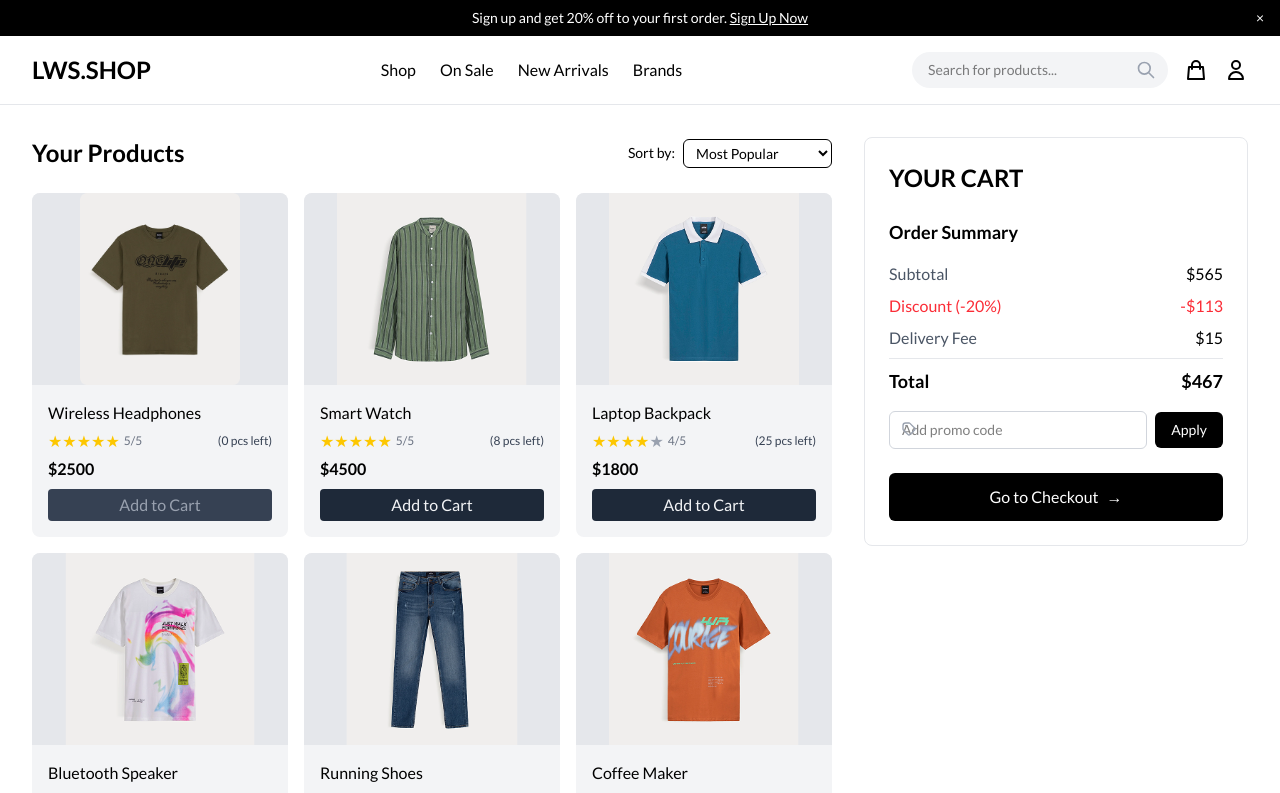
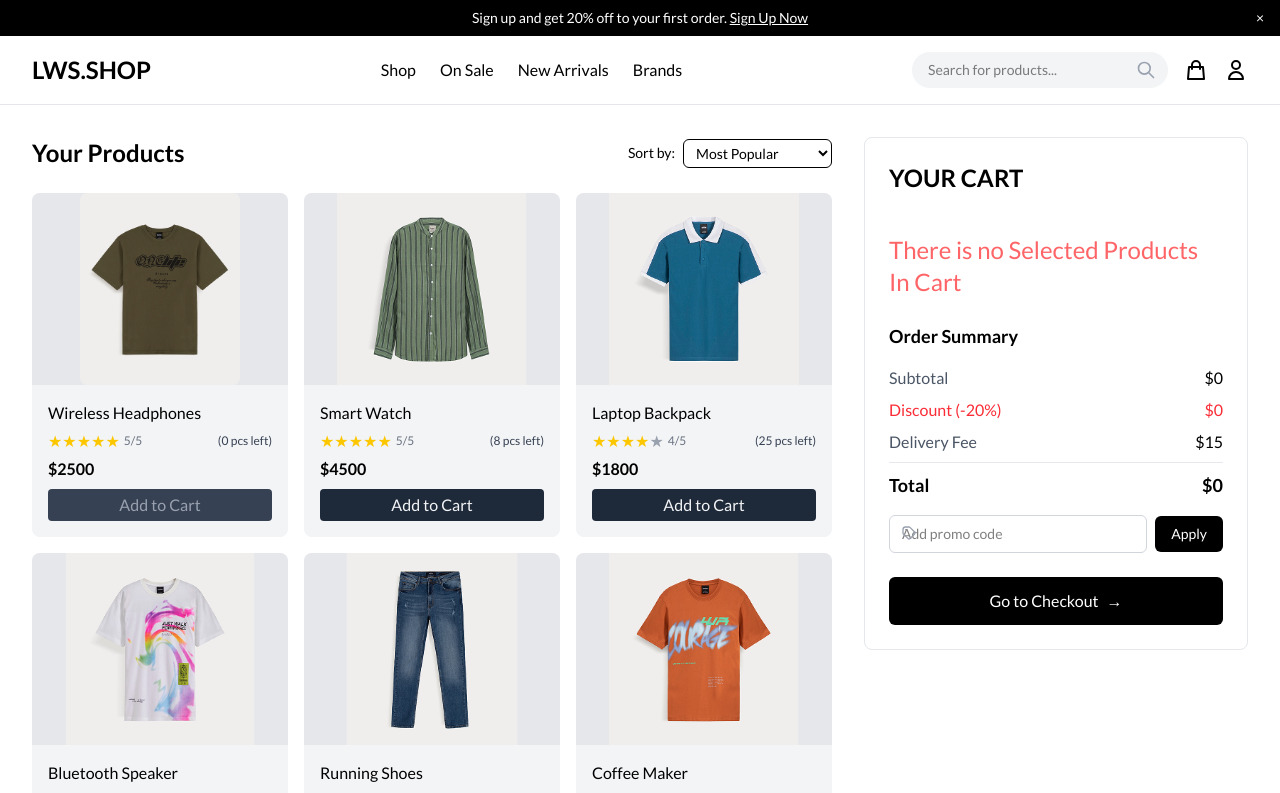
Before and after one commit to istiaq-tanim/NEW-SHOP, a React (Vite) app: page / in a window 1280 px wide. Shown: the top 793 px of the page. Built offline with nearby package versions, Linux system fonts and the light colour scheme.

Commit message:
cart function done

```diff
--- a/src/components/CartList.jsx
+++ b/src/components/CartList.jsx
@@ -5,9 +5,9 @@ function CartList() {
       const { state } = useCart()
       return (
             <>
-                  <h2 className="text-2xl font-bold mb-6">YOUR CART</h2>
+                  <h2 className="text-2xl font-bold mb-10">YOUR CART</h2>
                   {
-                        state?.carts?.map((cart) => <SingleCart key={cart.id} cart={cart}></SingleCart>)
+                        state.carts.length > 0 ? (state?.carts?.map((cart) => <SingleCart key={cart.id} cart={cart}></SingleCart>)) : <div className="text-2xl text-red-400 flex justify-center items-center">There is no Selected Products In Cart</div>
                   }
             </>
       )
--- a/src/components/OrderSummary.jsx
+++ b/src/components/OrderSummary.jsx
@@ -1,5 +1,7 @@
+import useTotal from "../hooks/useTotal"
 
 function OrderSummary() {
+      const { subTotal, discount, total } = useTotal()
       return (
             <div className="mt-6">
                   <h3 className="font-bold text-lg mb-4">Order Summary</h3>
@@ -7,11 +9,11 @@ function OrderSummary() {
                   <div className="space-y-2 mb-4">
                         <div className="flex justify-between">
                               <span className="text-gray-600">Subtotal</span>
-                              <span className="font-medium">$565</span>
+                              <span className="font-medium">${subTotal}</span>
                         </div>
                         <div className="flex justify-between text-red-500">
                               <span>Discount (-20%)</span>
-                              <span>-$113</span>
+                              <span>${discount ?? 0}</span>
                         </div>
                         <div className="flex justify-between">
                               <span className="text-gray-600">Delivery Fee</span>
@@ -19,7 +21,7 @@ function OrderSummary() {
                         </div>
                         <div className="flex justify-between font-bold text-lg pt-2 border-t border-gray-200">
                               <span>Total</span>
-                              <span>$467</span>
+                              <span>${total}</span>
                         </div>
                   </div>
 
--- a/src/components/SingleCart.jsx
+++ b/src/components/SingleCart.jsx
@@ -40,7 +40,7 @@ function SingleCart({ cart }) {
                         <p className="text-sm text-gray-500">Size: Large</p>
                         <p className="text-sm text-gray-500">Color: White</p>
                         <div className="flex justify-between items-center mt-2">
-                              <p className="font-bold">${cart.price}</p>
+                              <p className="font-bold">${cart.price * cart.quantity}</p>
                               <div className="flex items-center space-x-2">
                                     <button onClick={() => handleDecrease(cart.id)} className="w-6 h-6 bg-gray-100 rounded flex items-center justify-center cursor-pointer">−</button>
                                     <span className="text-sm">{cart.quantity}</span>
--- /dev/null
+++ b/src/hooks/useTotal.js
@@ -0,0 +1,21 @@
+import useCart from "./useCart"
+
+
+function useTotal() {
+      const { state } = useCart()
+
+      let subTotal = state.carts.reduce((acc, current) => (current.price * current.quantity) + acc, 0)
+
+      let discount = Math.round((subTotal * 20) / 100)
+
+      let total = subTotal === 0 ? 0 : subTotal - (discount + 15)
+
+      return {
+            total,
+            discount,
+            subTotal
+      }
+}
+
+
+export default useTotal
```
